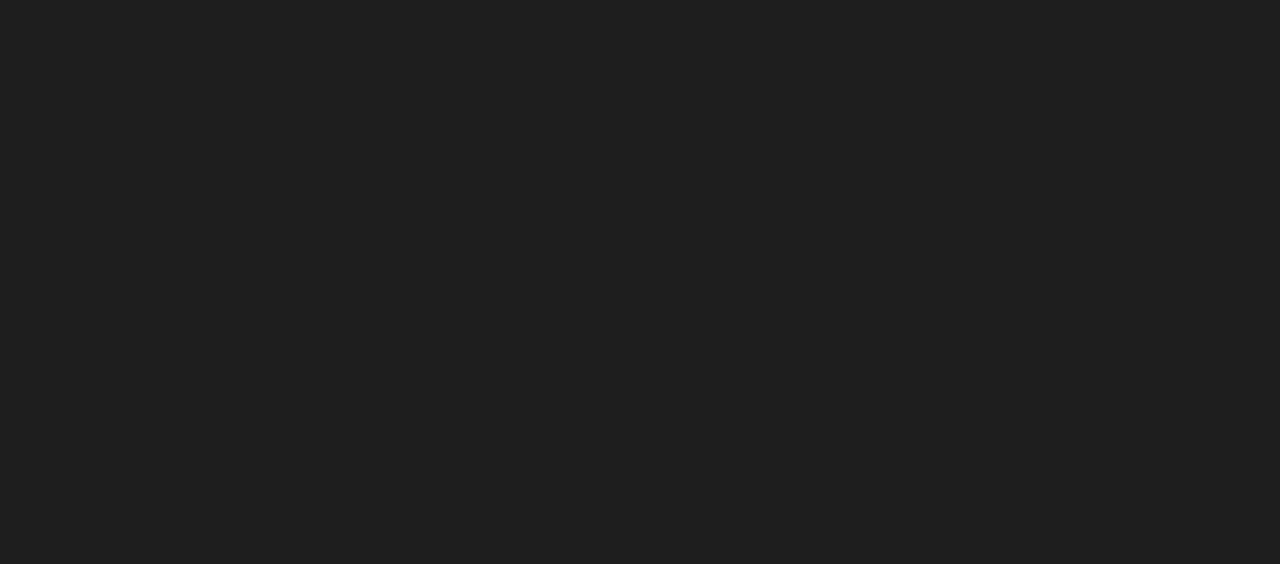
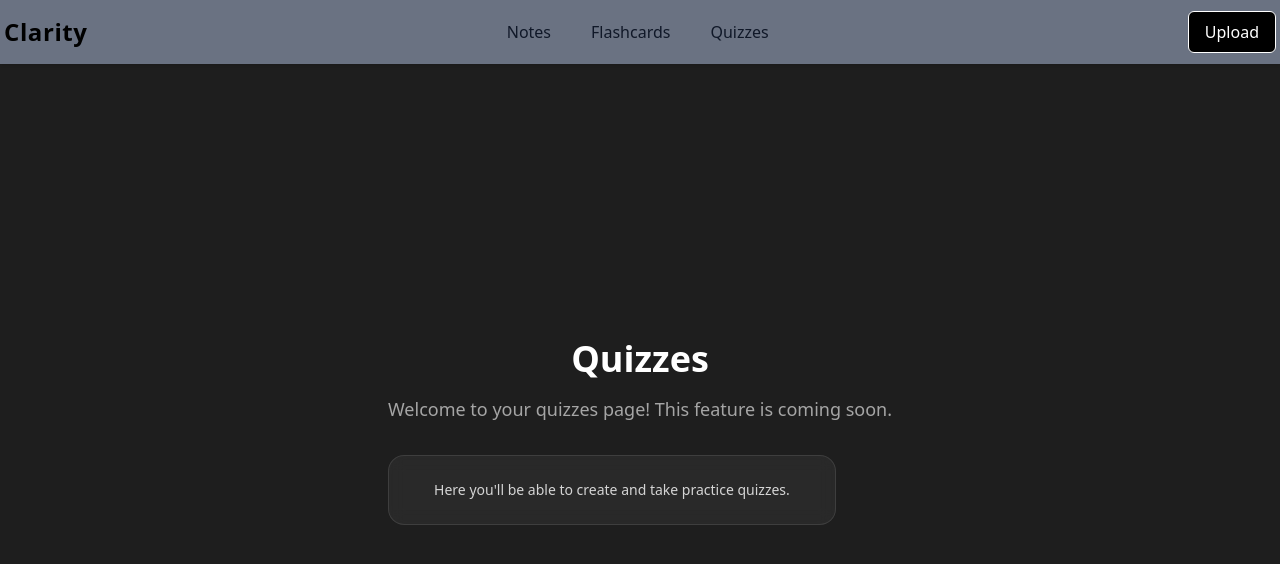
Before and after one commit to Atom1cWinter/ITCS-4155-clarity, a React (Vite) app: page /quizzes in a window 1280 px wide. Before the commit this address had no page. Shown: the top 564 px of the page. Built offline with nearby package versions, Linux system fonts and the light colour scheme.

Commit message:
Added NavBar and Upload and Quizzes pages

```diff
--- a/src/App.tsx
+++ b/src/App.tsx
@@ -1,20 +1,39 @@
 import './App.css'
-import { BrowserRouter as Router, Routes, Route, Navigate } from 'react-router-dom'
+import { BrowserRouter as Router, Routes, Route, Navigate, useLocation } from 'react-router-dom'
 import AuthPage from './pages/AuthPage'
 import NotesPage from './pages/NotesPage'
 import FlashcardsPage from './pages/FlashcardsPage'
+import NavBar from './components/NavBar'
+import QuizzesPage from './pages/Quizzes'
+import UploadPage from './pages/UploadPage'
+
+/* changed app to hide nav bar on login and registration*/
+function AppRoutes() {
+  const location = useLocation()
+  const hideNav = location.pathname === '/auth'
+
+  return (
+    <>
+      {!hideNav && <NavBar />}
+      <Routes>
+        <Route path="/auth" element={<AuthPage />} />
+        <Route path="/notes" element={<NotesPage />} />
+        <Route path="/flashcards" element={<FlashcardsPage />} />
+        <Route path='/quizzes' element={<QuizzesPage />} />
+        <Route path='/upload' element={<UploadPage />} />
+        <Route path="/" element={<Navigate to="/auth" />} />
+      </Routes>
+    </>
+  )
+}
 
 function App() {
   return (
     <Router>
-      <Routes>
-        <Route path="/auth" element={<AuthPage />} />
-        <Route path="/notes" element={<NotesPage />} />
-        <Route path="/flashcards" element={<FlashcardsPage />} />
-        <Route path="/" element={<Navigate to="/auth" />} />
-      </Routes>
+      <AppRoutes />
     </Router>
   )
 }
 
+
 export default App
--- /dev/null
+++ b/src/components/NavBar.tsx
@@ -0,0 +1,44 @@
+import { Link } from "react-router-dom"; // UPDATED
+
+interface NavbarProps {
+    appName?: string;
+}
+
+const NavBar: React.FC<NavbarProps> = ({ }) => {
+
+    return (
+        <nav className="fixed top-0 left-0 right-0 bg-gray-500 shadow-sm z-50 border-b-gray-500" >
+            <div className="max-w-7xl mx-auto px-1 flex justify-between items-center h-16">
+
+                {/* Logo : will add logo later */}
+                <Link to="/notes" className="text-2xl font-extrabold tracking-wide text-black"> {/* UPDATED */}
+                    Clarity
+                </Link>
+
+                {/* Center Navigation Links */}
+                <div className="hidden md:flex space-x-10 text-gray-900 font-medium">
+                    <Link to="/notes" className="hover:text-gray-50"> {/* UPDATED */}
+                        Notes
+                    </Link>
+                    <Link to="/flashcards" className="hover:text-gray-50"> {/* UPDATED */}
+                        Flashcards
+                    </Link>
+                    <Link to="/quizzes" className="hover:text-gray-50"> {/* UPDATED */}
+                        Quizzes
+                    </Link>
+                </div>
+
+                {/* Right Actions */}
+                <div className="flex items-center space-x-5">
+                    <Link
+                        to="/upload" // UPDATED
+                        className="bg-black border-1 px-4 py-2 rounded-md hover:bg-gray-700 transition flex items-center space-x-2 text-white">
+                        <span>Upload</span>
+                    </Link>
+                </div>
+            </div>
+        </nav>
+    );
+};
+
+export default NavBar;
--- /dev/null
+++ b/src/pages/Quizzes.tsx
@@ -0,0 +1,17 @@
+export default function QuizzesPage() {
+    return (
+        <div className="min-h-screen bg-[#1E1E1E] grid place-items-center px-6">
+            <div className="text-center">
+                <h1 className="text-4xl font-semibold text-white mb-4">Quizzes</h1>
+                <p className="text-white/60 text-lg">
+                    Welcome to your quizzes page! This feature is coming soon.
+                </p>
+                <div className="mt-8 p-6 bg-white/5 border border-white/10 rounded-2xl backdrop-blur max-w-md">
+                    <p className="text-white/80 text-sm">
+                        Here you'll be able to create and take practice quizzes.
+                    </p>
+                </div>
+            </div>
+        </div>
+    );
+}
--- /dev/null
+++ b/src/pages/UploadPage.tsx
@@ -0,0 +1,17 @@
+export default function UploadPage() {
+    return (
+        <div className="min-h-screen bg-[#1E1E1E] grid place-items-center px-6">
+            <div className="text-center">
+                <h1 className="text-4xl font-semibold text-white mb-4">Upload</h1>
+                <p className="text-white/60 text-lg">
+                    Welcome to your upload page! This feature is coming soon.
+                </p>
+                <div className="mt-8 p-6 bg-white/5 border border-white/10 rounded-2xl backdrop-blur max-w-md">
+                    <p className="text-white/80 text-sm">
+                        Here you'll be able to upload lectures and notes.
+                    </p>
+                </div>
+            </div>
+        </div>
+    );
+}
```
